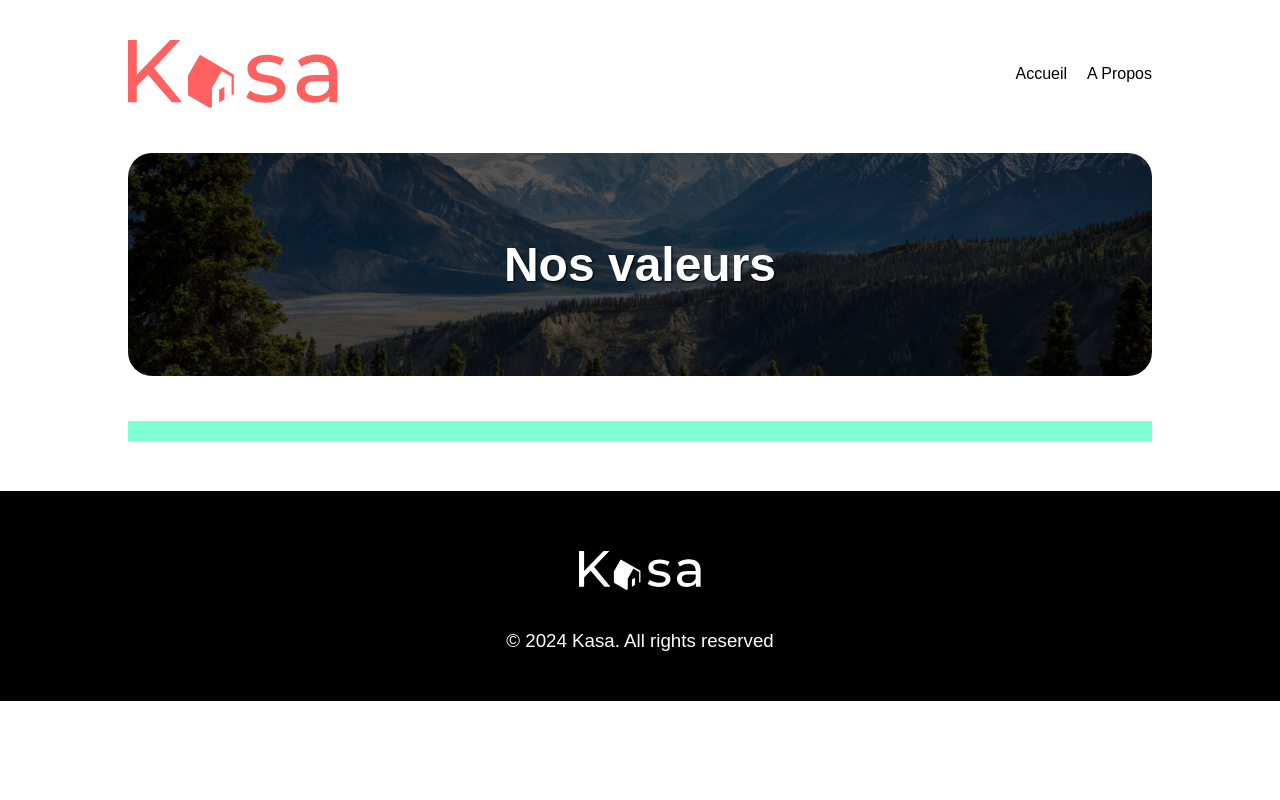
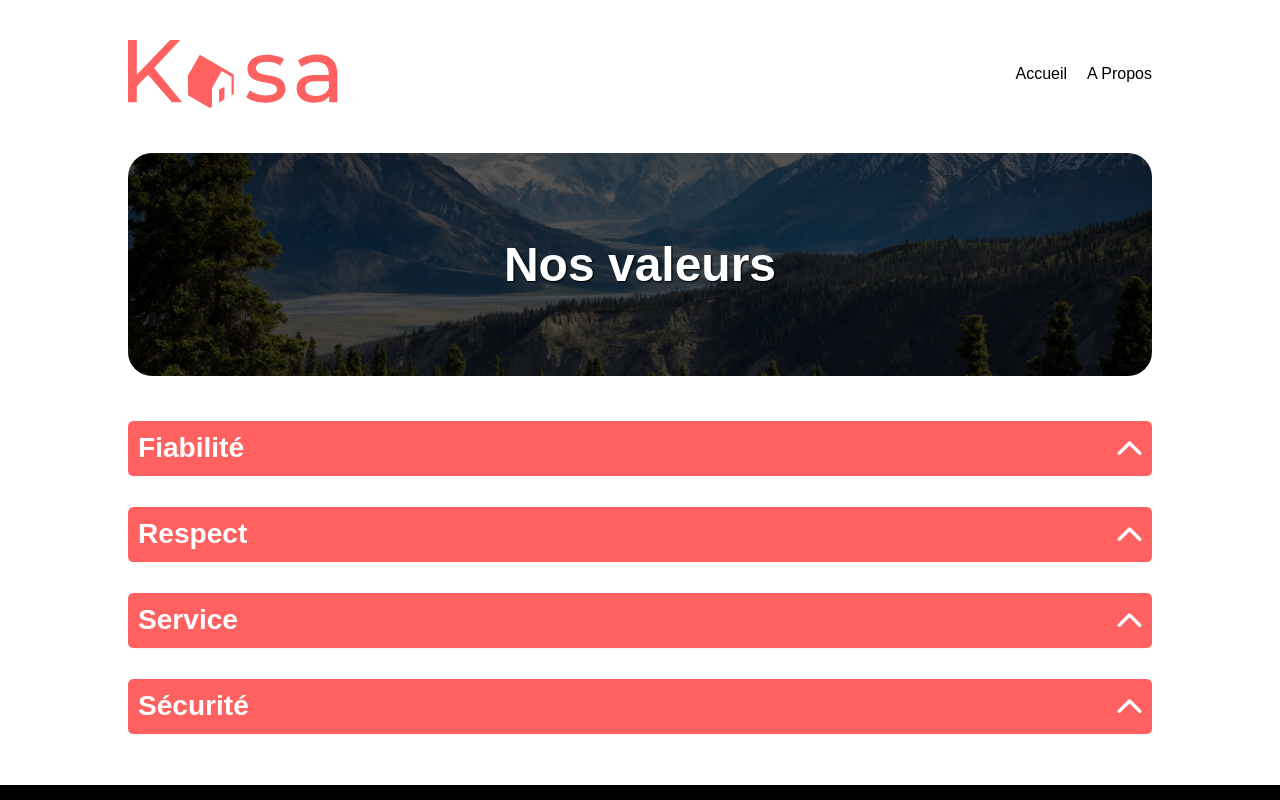
Before and after one commit to redaelhoumadi/Kasa, a React (Create React App) app: page /About in a window 1280 px wide. Shown: the top 800 px of the page. Built offline with nearby package versions, Linux system fonts and the light colour scheme.

Commit message:
organise card

```diff
--- a/src/components/Annonces.js
+++ b/src/components/Annonces.js
@@ -1,15 +1,13 @@
 import '../styles/Annonces.scss'
 import logements from '../data/logements'
+import Card from './Card'
 
 function Annonces(){
     return (
         <main className='annonces'>
             {logements.map((logement) => (
                 <article className='card' key={logement.id}>
-                <a href='#'>
-                <img src={logement.cover} alt={logement.title}></img>
-                <h2 >{logement.title}</h2>
-                </a>
+                <Card title={logement.title} cover={logement.cover} id={logement.id}/>
                 </article>
             ))}
 
--- /dev/null
+++ b/src/components/Card.jsx
@@ -0,0 +1,12 @@
+import '../styles/Annonces.scss'
+
+function Card(props) {
+    return (
+        <a href={`/selection/${props.id}`}>
+                <img src={props.cover} alt={props.title}></img>
+                <h2 >{props.title}</h2>
+                </a>
+    )
+}
+
+export default Card
--- a/src/components/Collapse.jsx
+++ b/src/components/Collapse.jsx
@@ -1,7 +1,11 @@
 import '../styles/Collapse.scss';
-function Collapse() {
+import rowUp from '../assets/row_up.svg'
+
+function Collapse(props) {
     return (
-        <div className="about_main">
+        <div className='collapse'>
+        <div className='collapse_title'><h3>{props.title}</h3><img src={rowUp}/></div>
+        <div className='collapse_content'><p>{props.content}</p></div>
         </div>
     )
 }
--- a/src/pages/About.jsx
+++ b/src/pages/About.jsx
@@ -1,11 +1,18 @@
 import montagne from '../assets/montagne.jpg'
 import Banner from "../components/Banner"
 import Collapse from '../components/Collapse'
+import aboutDatas from '../data/About.js'
 function About() {
     return (
         <div className='container'>
             <Banner tittle='Nos valeurs' url={montagne} alt='montagne'/>
-            <Collapse />
+            <div className='main_about'>
+            {aboutDatas.map((about) => (
+                <Collapse key={about.id} title={about.title} content={about.content} />
+            ))}
+            </div>
+
+
         </div>
     )
 }
--- a/src/styles/Collapse.scss
+++ b/src/styles/Collapse.scss
@@ -1,5 +1,43 @@
-.about_main{
-    background-color: aquamarine;
+.collapse{
     width: auto;
-    padding: 10px 5%;
+    background-color: #F6F6F6;
+    padding-bottom: 1px;
+    border-radius: 5px;
+    height: 55px;
+    overflow: hidden;
+    transition: all 0.4s ease-in-out;
 }
+
+.collapse:hover{
+    height: 100%;
+}
+
+.collapse_title{
+    display: flex;
+    justify-content: space-between;
+    align-items: center;
+    height: 55px;
+    margin: 0 auto;
+    padding: 0 10px;
+    border: none;
+    border-radius: 5px;
+    background: #ff6060;
+    font-family: 'montserrat', sans-serif;
+    color: #fff;
+    font-size: 24px;
+    font-weight: 700;
+}
+
+.collapse_content{
+    font-size: 18px;
+    font-family: 'montserrat', sans-serif;
+    font-weight: 400;
+    width: auto;
+    padding-left: 20px;
+}
+
+.main_about{
+    display: flex;
+    flex-direction: column;
+    gap: 30px;
+}
```
Also changed, not shown: src/assets/row_up.svg (added).
